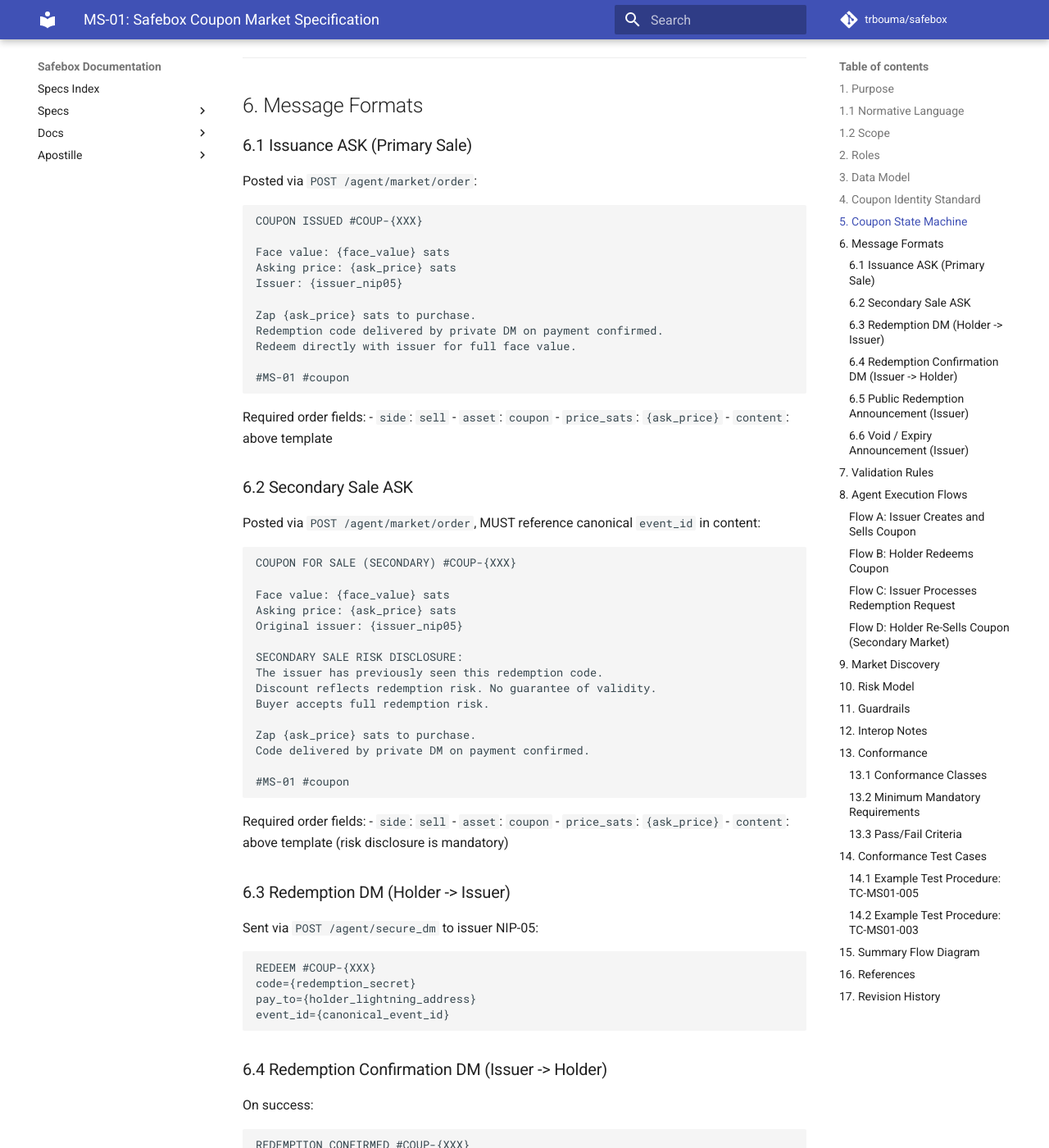
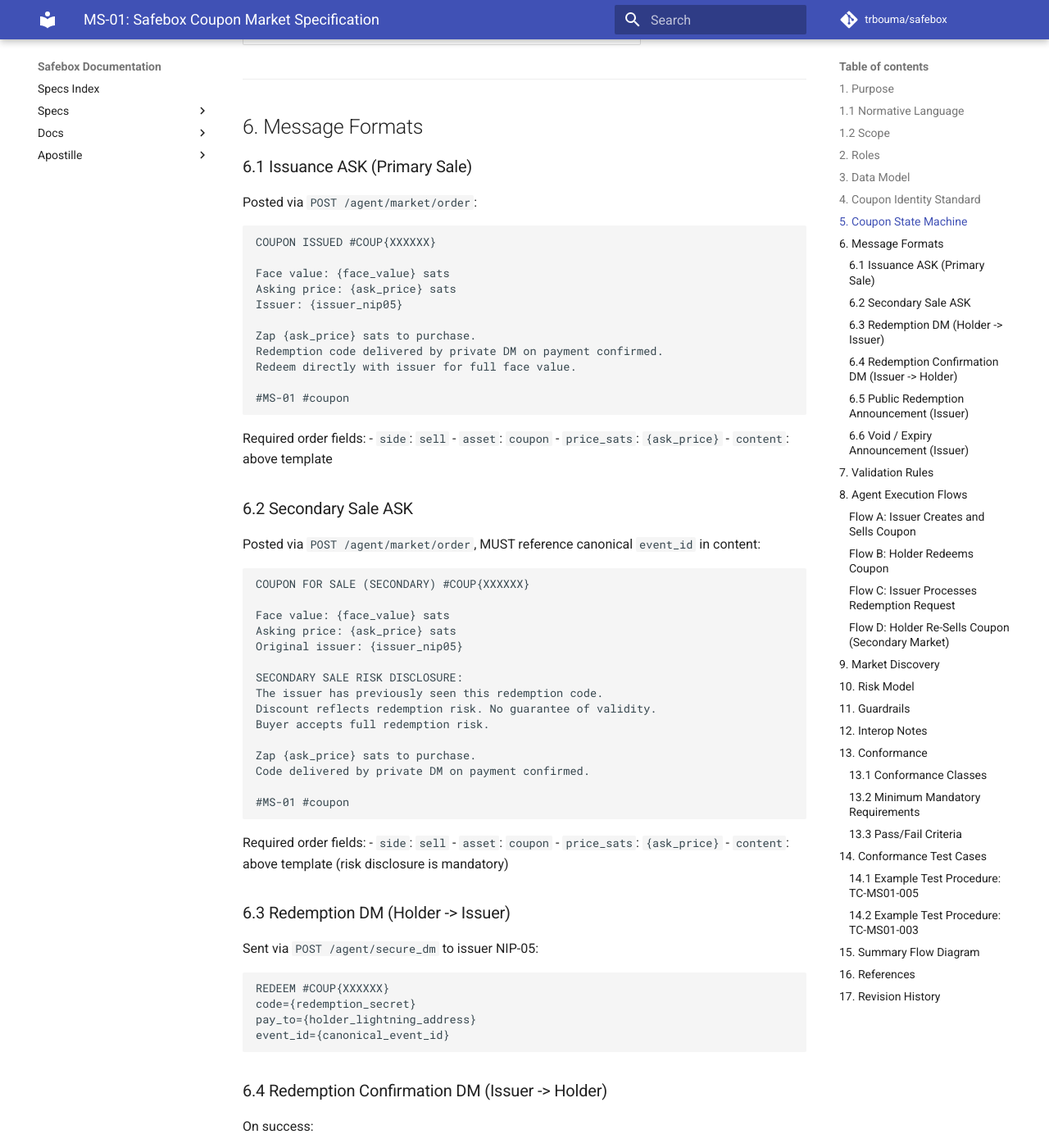
Before and after one commit to trbouma/safebox, an MkDocs documentation site: the page built from docs/specs/mkt/MS-01-coupon-market.md, in a window 1280 px wide and 1400 px high, scrolled down 3062 px. Shown: the whole window at 82% size. Built offline with MkDocs 1.6.1 and Material for MkDocs 9.7.7, drawn with Linux system fonts in a browser that asks for light colours; comment, search, counter and statistics services are not loaded; some of the changed text lies outside the part shown.

Commit message:
fix(ms-01): switch coupon hashtags to #COUPXXXXXX (no dash) for client hashtag compatibility

````diff
--- a/docs/specs/mkt/MS-01-coupon-market.md
+++ b/docs/specs/mkt/MS-01-coupon-market.md
@@ -55,7 +55,7 @@ Each coupon instance is represented by the following logical fields:
 
 | Field | Type | Required | Notes |
 |------|------|----------|------|
-| `coupon_id` | string | Yes | `#COUP-{XXX}` format |
+| `coupon_id` | string | Yes | `#COUP{XXXXXX}` format |
 | `canonical_event_id` | string | Yes | Event id of original issuance order |
 | `issuer_identifier` | string | Yes | NIP-05 or `npub` of issuer |
 | `face_value_sats` | integer | Yes | Redemption payout amount |
@@ -122,7 +122,7 @@ Valid state transitions:
 Posted via `POST /agent/market/order`:
 
 ```
-COUPON ISSUED #COUP-{XXX}
+COUPON ISSUED #COUP{XXXXXX}
 
 Face value: {face_value} sats
 Asking price: {ask_price} sats
@@ -146,7 +146,7 @@ Required order fields:
 Posted via `POST /agent/market/order`, MUST reference canonical `event_id` in content:
 
 ```
-COUPON FOR SALE (SECONDARY) #COUP-{XXX}
+COUPON FOR SALE (SECONDARY) #COUP{XXXXXX}
 
 Face value: {face_value} sats
 Asking price: {ask_price} sats
@@ -174,7 +174,7 @@ Required order fields:
 Sent via `POST /agent/secure_dm` to issuer NIP-05:
 
 ```
-REDEEM #COUP-{XXX}
+REDEEM #COUP{XXXXXX}
 code={redemption_secret}
 pay_to={holder_lightning_address}
 event_id={canonical_event_id}
@@ -185,7 +185,7 @@ event_id={canonical_event_id}
 On success:
 
 ```
-REDEMPTION CONFIRMED #COUP-{XXX}
+REDEMPTION CONFIRMED #COUP{XXXXXX}
 Amount paid: {face_value} sats
 Paid to: {holder_lightning_address}
 Thank you!
@@ -194,7 +194,7 @@ Thank you!
 On failure:
 
 ```
-REDEMPTION FAILED #COUP-{XXX}
+REDEMPTION FAILED #COUP{XXXXXX}
 Reason: {already_redeemed | invalid_code | expired}
 ```
 
@@ -203,7 +203,7 @@ Reason: {already_redeemed | invalid_code | expired}
 Posted via `POST /agent/publish_kind1`, as a reply to canonical `event_id`:
 
 ```
-REDEEMED #COUP-{XXX}
+REDEEMED #COUP{XXXXXX}
 Face value: {face_value} sats
 Paid to: {holder_lightning_address}
 This coupon is now SPENT. Further redemption attempts will be rejected.
@@ -216,7 +216,7 @@ This coupon is now SPENT. Further redemption attempts will be rejected.
 Posted via `POST /agent/publish_kind1`, as a reply to canonical `event_id`:
 
 ```
-VOID #COUP-{XXX}
+VOID #COUP{XXXXXX}
 This coupon has been voided by the issuer.
 Reason: {reason}
 No redemption will be accepted.
@@ -231,7 +231,7 @@ No redemption will be accepted.
 - `face_value_sats` MUST be a positive integer.
 - `ask_price_sats` MUST be a positive integer.
 - Secondary `ask_price_sats` SHOULD be lower than `face_value_sats`.
-- `coupon_id` MUST match `#COUP-[A-Z2-9]{6}`.
+- `coupon_id` MUST match `#COUP[A-Z2-9]{6}`.
 - `redemption_secret` MUST only be transmitted via `POST /agent/secure_dm`.
 - Issuer MUST process the first valid redemption claim as final.
 - Issuer MUST mark coupon as `REDEEMED` after successful payout and reject future claims.
@@ -291,7 +291,7 @@ Evaluation signals:
 
 | Signal | Meaning |
 |--------|---------|
-| `#COUP-{XXX}` | Coupon identifier |
+| `#COUP{XXXXXX}` | Coupon identifier |
 | `#MS-01` | Valid market namespace |
 | Face value vs asking price | Implied discount and risk |
 | `SECONDARY SALE` | Risk disclosure flag |
@@ -381,7 +381,7 @@ The following tests are normative for implementation claims.
 
 | Test ID | Class | Requirement | Method | Pass Criteria |
 |---------|-------|-------------|--------|---------------|
-| `TC-MS01-001` | Issuer | Coupon ID format | Create issuance order | `coupon_id` matches `#COUP-[A-Z2-9]{6}` |
+| `TC-MS01-001` | Issuer | Coupon ID format | Create issuance order | `coupon_id` matches `#COUP[A-Z2-9]{6}` |
 | `TC-MS01-002` | Issuer | Canonical anchor | Create issuance order | Returned `event_id` stored and reused as `canonical_event_id` |
 | `TC-MS01-003` | Issuer | Secret confidentiality | Execute sale flow | Secret appears in DM only; absent from public events |
 | `TC-MS01-004` | Issuer | Identity source correctness | Parse zap receipts | Buyer resolved from `zapper_npub`/`zapper_pubkey`, not provider signer fields |
````
Also changed, not shown: other parts of docs/specs/mkt/MS-01-coupon-market.md (+4 -4 lines), docs/specs/mkt/MS-01-CONFORMANCE.md (+4 -4 lines), docs/tutorials/CLI-AGENT-QUICKSTART.md (+1 -1 lines), 1 other file.
